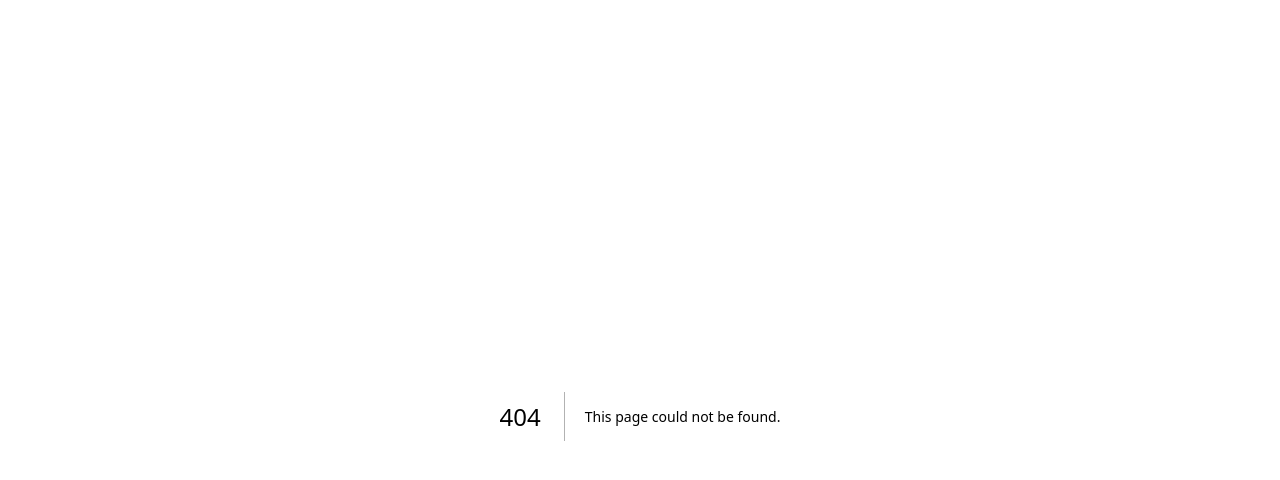
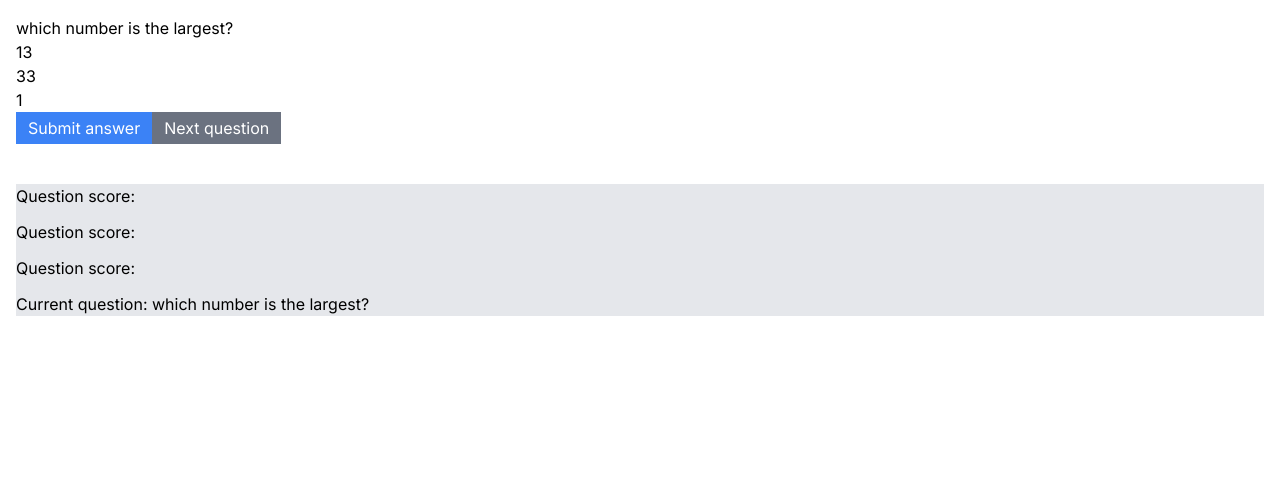
Before and after one commit to alexhollender/wikigames-prototypes, a Next.js app: page /game-base in a window 1280 px wide. Before the commit this address had no page. Shown: the top 480 px of the page. Built offline with nearby package versions, Linux system fonts and the light colour scheme.

Commit message:
update game base

```diff
--- /dev/null
+++ b/app/game-base/page.tsx
@@ -0,0 +1,101 @@
+"use client";
+
+import * as React from "react";
+
+type QuestionType = {
+  question: string;
+  possibleAnswers: string[];
+  correctAnswer: string;
+  score: number | null;
+};
+
+type RoundTrackerType = {
+  roundNumber: number;
+  roundScore: number | null;
+};
+
+const Game = () => {
+  const [roundTracker, setRoundTracker] = React.useState<RoundTrackerType[]>([
+    {
+      roundNumber: 0,
+      roundScore: null,
+    },
+  ]);
+  const [questionSet, setQuestionSet] = React.useState<QuestionType[]>([
+    {
+      question: "which number is the largest?",
+      possibleAnswers: ["13", "33", "1"],
+      correctAnswer: "33",
+      score: null,
+    },
+    {
+      question: "which number is the largest?",
+      possibleAnswers: ["4", "44", "234"],
+      correctAnswer: "234",
+      score: null,
+    },
+    {
+      question: "which number is the largest?",
+      possibleAnswers: ["55", "236", "231"],
+      correctAnswer: "236",
+      score: null,
+    },
+  ]);
+
+  const [currentQuestion, setCurrentQuestion] = React.useState<number>(0);
+
+  const handleSubmit = (submittedAnswer: string) => {
+    console.log(questionSet[currentQuestion]);
+    setQuestionSet((prevQuestionSet) =>
+      prevQuestionSet.map((question, index) =>
+        index === currentQuestion
+          ? {
+              ...question,
+              score: question.correctAnswer === submittedAnswer ? 1 : 0,
+            }
+          : question
+      )
+    );
+  };
+
+  const handleNextQuestion = (): void => {
+    setCurrentQuestion((previousValue) => previousValue + 1);
+  };
+
+  return (
+    <main>
+      <div>{questionSet[currentQuestion].question}</div>
+      <div>
+        {questionSet[currentQuestion].possibleAnswers.map((answer, index) => {
+          return <div key={index}>{answer}</div>;
+        })}
+      </div>
+      <button
+        className="bg-blue-500 text-white py-1 px-3"
+        onClick={() => handleSubmit("4")}
+      >
+        Submit answer
+      </button>
+      <button
+        className="bg-gray-500 text-white py-1 px-3"
+        onClick={handleNextQuestion}
+      >
+        Next question
+      </button>
+
+      {/* Debugger */}
+      <div className="mt-10 bg-gray-200 text-s flex flex-col gap-y-3">
+        {questionSet.map((question, index) => {
+          return (
+            <div key={index}>
+              <div>Question score: {question.score}</div>
+            </div>
+          );
+        })}
+        <div>Current question: {questionSet[currentQuestion].question}</div>
+      </div>
+    </main>
+  );
+};
+
+export default Game;
```
